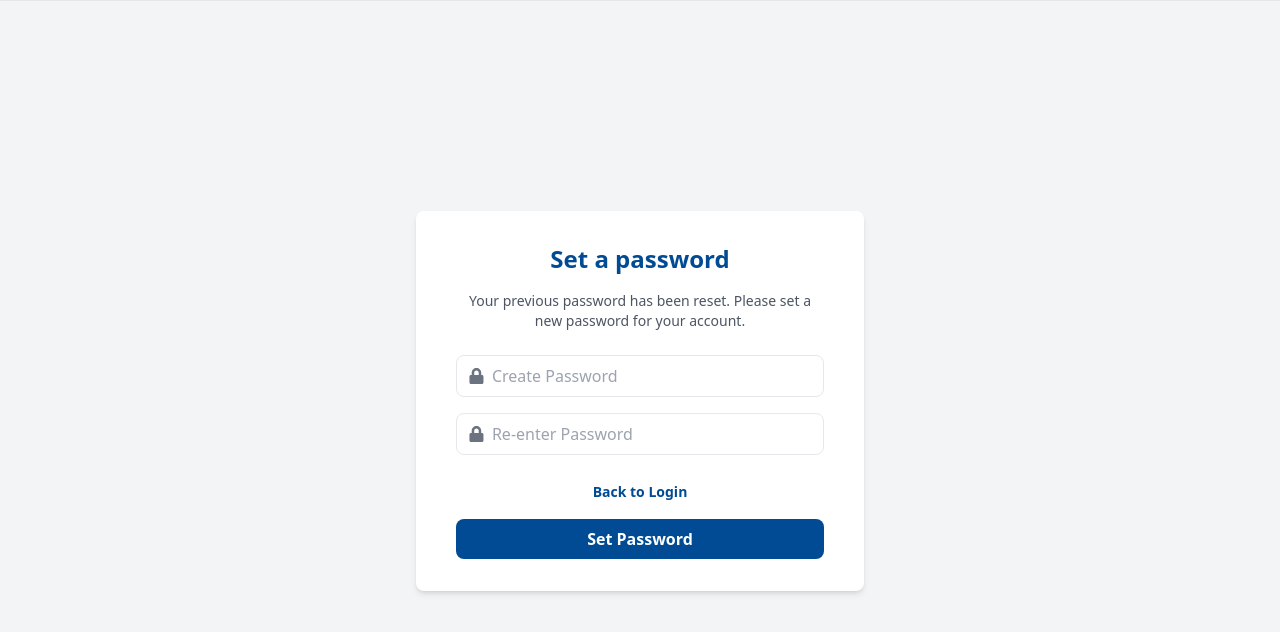
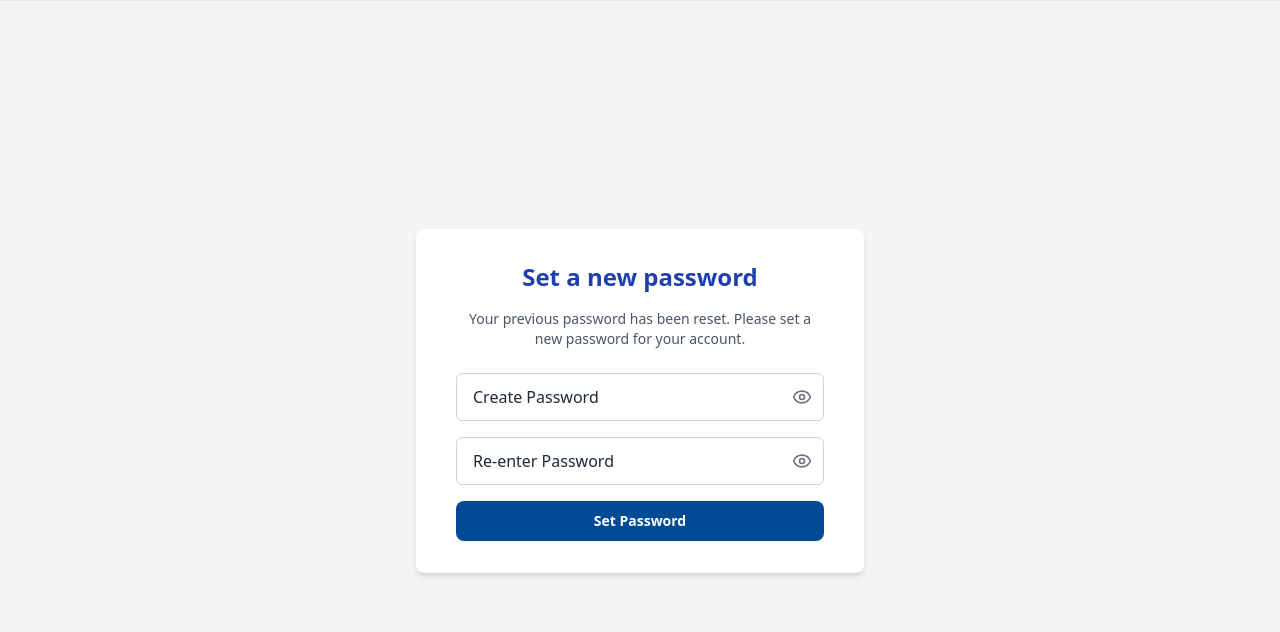
Before and after one commit to Seavlang/ChatbotUI, a Next.js app: page /forgotpassword/verify/setpassword in a window 1280 px wide. Shown: the top 632 px of the page. Built offline with nearby package versions, Linux system fonts and the light colour scheme.

Commit message:
api resend code | reset password

```diff
--- a/src/app/(auth)/forgotpassword/page.jsx
+++ b/src/app/(auth)/forgotpassword/page.jsx
@@ -1,14 +1,45 @@
 'use client'
 import { useRouter } from 'next/navigation';
-import React from 'react';
+import React, { useState } from 'react';
 import { FaEnvelope } from "react-icons/fa";
+import toast from "react-hot-toast";
+import { resendVerificationCodeAction } from "@/actions/authAction"; // Import resend action
 
-export default function page() {
-    const router = useRouter(); // To handle navigation
+export default function Page() {
+  const router = useRouter();
+  const [email, setEmail] = useState("");
+  const [error, setError] = useState("");
+  const [isLoading, setIsLoading] = useState(false);
 
-  const handleContinue = () => {
-    router.push("/forgotpassword/verify"); // Redirect to the verification page
+  const handleContinue = async () => {
+    const emailRegex = /^[^\s@]+@[^\s@]+\.[^\s@]+$/;
+
+    if (!email) {
+      setError("Please enter your email address.");
+    } else if (!emailRegex.test(email)) {
+      setError("Please enter a valid email address.");
+    } else {
+      setError("");
+      setIsLoading(true);
+
+      try {
+        // Call resend verification code action
+        const res = await resendVerificationCodeAction({ email });
+
+        if (res?.success) {
+          // toast.success("Verification code sent successfully!");
+          router.push(`/forgotpassword/verify/setpassword?email=${encodeURIComponent(email)}`);
+        } else {
+          toast.error("Invalid Email. Please try again.");
+        }
+      } catch (error) {
+        toast.error("An error occurred. Please try again.");
+      } finally {
+        setIsLoading(false);
+      }
+    }
   };
+
   return (
     <div className="min-h-screen bg-gray-100 flex flex-col items-center justify-center">
       <div className="bg-white shadow-md rounded-lg px-10 py-8 w-full max-w-md text-center">
@@ -30,27 +61,24 @@ export default function page() {
             <input
               type="email"
               placeholder="Email Address"
+              value={email}
+              onChange={(e) => setEmail(e.target.value)}
               className="w-full outline-none focus:ring-0"
             />
           </div>
+          {error && <p className="text-red-500 text-sm mt-2">{error}</p>}
         </div>
 
         {/* Continue Button */}
         <div className="mb-6">
           <button
             onClick={handleContinue}
-               className="w-full bg-primary text-white py-2 rounded-lg font-semibold hover:bg-blue-700">
-                Continue
+            className="w-full bg-primary text-white py-2 rounded-lg font-semibold hover:bg-blue-700"
+            disabled={isLoading}
+          >
+            {isLoading ? "Loading..." : "Continue"}
           </button>
         </div>
-
-            {/* Already have an account */}
-            {/* <div className="text-center text-sm">
-              <span className="text-gray-600">Already have an account? </span>
-              <a href="#" className="text-primary font-bold">
-                Sign in
-              </a>
-            </div> */}
       </div>
     </div>
   );
--- a/src/app/(auth)/forgotpassword/verify/page.jsx
+++ b/src/app/(auth)/forgotpassword/verify/page.jsx
@@ -1,65 +1,129 @@
-'use client'
-import { useRouter } from 'next/navigation';
-import React from 'react';
-import { FaLock } from "react-icons/fa";
+"use client";
 
-export default function page() {
-    const router = useRouter(); // To handle navigation
+import { useState } from "react";
+import { useForm } from "react-hook-form";
+import { zodResolver } from "@hookform/resolvers/zod";
+import * as z from "zod";
+import toast from "react-hot-toast";
+import { Button } from "@/components/ui/button";
+import { Form, FormControl, FormField, FormItem, FormMessage } from "@/components/ui/form";
+import { Input } from "@/components/ui/input";
+import { useRouter, useSearchParams } from "next/navigation";
+import { verifyEmailAction, resendVerificationCodeAction } from "@/actions/authAction";
 
-    const handleVerify = () => {
-      router.push("/forgotpassword/verify/setpassword"); // Redirect to the Set Password page
-    };
-    return (
-        <div className="min-h-screen bg-gray-100 flex flex-col items-center justify-center">
-          <div className="bg-white shadow-md rounded-lg px-10 py-8 w-full max-w-md text-center">
-            {/* Heading */}
-            <h2 className="text-2xl font-bold text-blue-600 mb-4">
-              Code Verification
-            </h2>
+// Define the validation schema for code
+const codeSchema = z.object({
+  code: z.string().min(6, "Code must be 6 characters").max(6, "Code must be 6 characters"),
+});
 
-            {/* Description */}
-            <p className="text-gray-600 mb-6">
-              An authentication code has been sent to your email.
-            </p>
+export default function CodeVerificationForm() {
+  const [isLoading, setIsLoading] = useState(false);
+  const [isResending, setIsResending] = useState(false);
+  const router = useRouter();
+  const searchParams = useSearchParams();
+  const email = searchParams?.get("email");
 
-            {/* Code Input */}
-            <div className="mb-4">
-              <div className="flex items-center border rounded-lg px-3 py-2">
-                <FaLock className="text-gray-500 mr-2" />
-                <input
-                  type="text"
-                  placeholder="Code"
-                  className="w-full outline-none focus:ring-0"
-                />
-              </div>
+  const form = useForm({
+    resolver: zodResolver(codeSchema),
+    defaultValues: {
+      code: "",
+    },
+  });
+
+  async function onSubmit(values) {
+    if (!email) {
+      toast.error("Email is required. Please go back and enter your email.");
+      return;
+    }
+    setIsLoading(true);
+    try {
+      const res = await verifyEmailAction({
+        email,
+        code: values.code,
+      });
+      console.log("ress",res);
+
+      if (res.success) {
+        toast.success("Code verified successfully!");
+        router.push("/login");
+      } else {
+        toast.error("Invalid verification code. Please try again.");
+      }
+    } catch (error) {
+      toast.error("An error occurred during verification. Please try again.");
+      console.error("Verification error:", error);
+    } finally {
+      setIsLoading(false);
+    }
+  }
+
+  async function handleResend() {
+    if (!email) {
+      toast.error("Email is required to resend the code. Please go back and enter your email.");
+      return;
+    }
+    setIsResending(true);
+    try {
+      const res = await resendVerificationCodeAction({ email });
+      if (res.success) {
+        toast.success("Verification code resent successfully!");
+      } else {
+        toast.error("Failed to resend verification code. Please try again.");
+      }
+    } catch (error) {
+      toast.error("An error occurred while resending the code. Please try again.");
+      console.error("Resend error:", error);
+    } finally {
+      setIsResending(false);
+    }
+  }
+
+  return (
+    <div className="flex flex-col items-center justify-center min-h-screen bg-gray-50">
+      <div className="w-full max-w-md p-8 space-y-6 bg-white rounded-lg shadow-md">
+        <h2 className="text-2xl font-bold text-center text-blue-800">Code Verification</h2>
+        <p className="text-center text-gray-500">An authentication code has been sent to your email.</p>
+
+        <Form {...form}>
+          <form onSubmit={form.handleSubmit(onSubmit)} className="space-y-4">
+            <FormField
+              control={form.control}
+              name="code"
+              render={({ field }) => (
+                <FormItem>
+                  <FormControl>
+                    <Input
+                      placeholder="Code"
+                      {...field}
+                      className="h-12 text-base px-4 rounded-md border-gray-300"
+                    />
+                  </FormControl>
+                  <FormMessage className="text-red-500"/>
+                </FormItem>
+              )}
+            />
+
+            <div className="text-center">
+              <a href="/login" className="text-sm text-primary">Back to Login</a>
             </div>
 
-            {/* Back to Login */}
-            <div className="mb-4 text-sm">
-              <a href="/login" className="text-primary font-bold">
-                Back to Login
-              </a>
-            </div>
+            <Button
+              type="submit"
+              className="w-full bg-primary text-white h-12 rounded-md font-semibold hover:bg-blue-700"
+              disabled={isLoading}
+            >
+              {isLoading ? "Verifying..." : "Verify"}
+            </Button>
+          </form>
+        </Form>
 
-            {/* Verify Button */}
-            <div className="mb-4">
-              <button
-            onClick={handleVerify}
-              className="w-full bg-primary text-white py-2 rounded-lg font-semibold hover:bg-blue-700">
-                Verify
-              </button>
-            </div>
-
-            {/* Resend Code */}
-            <div>
-              <p className="text-gray-600 text-sm">
-                Didn’t receive a code?{" "}
-                <a href="#" className="text-blue-500 font-bold">
-                  Resend
-                </a>
-              </p>
-            </div>
-          </div>
+        <div className="text-center text-sm text-gray-500">
+          Didn't receive a code?{" "}
+          <button onClick={handleResend} disabled={isResending} className="text-primary underline">
+            {isResending ? "Resending..." : "Resend"}
+          </button>
         </div>
-      );
+      </div>
+    </div>
+  );
 }
--- a/src/app/(auth)/forgotpassword/verify/setpassword/page.jsx
+++ b/src/app/(auth)/forgotpassword/verify/setpassword/page.jsx
@@ -1,57 +1,162 @@
-import React from 'react';
-import { FaLock } from "react-icons/fa";
+"use client";
 
-export default function page() {
+import { useState } from "react";
+import { useForm } from "react-hook-form";
+import { zodResolver } from "@hookform/resolvers/zod";
+import * as z from "zod";
+import toast from "react-hot-toast";
+import { Button } from "@/components/ui/button";
+import {
+  Form,
+  FormControl,
+  FormField,
+  FormItem,
+  FormMessage,
+} from "@/components/ui/form";
+import { Input } from "@/components/ui/input";
+import { Eye, EyeOff } from "lucide-react";
+import { useRouter, useSearchParams } from "next/navigation";
+import { resetPasswordAction } from "@/actions/authAction"; // Import reset password action
+
+// Define the validation schema for password and confirmPassword
+const passwordSchema = z
+  .object({
+    password: z
+      .string()
+      .min(8, "Password must be at least 8 characters")
+      .refine((value) => !/\s/.test(value), "Password cannot contain spaces"),
+    confirmPassword: z
+      .string()
+      .min(8, "Please confirm your password")
+      .refine((value) => !/\s/.test(value), "Password cannot contain spaces"),
+  })
+  .refine((data) => data.password === data.confirmPassword, {
+    message: "Passwords do not match",
+    path: ["confirmPassword"],
+  });
+
+export default function ResetPasswordForm() {
+  const [isLoading, setIsLoading] = useState(false);
+  const [showPassword, setShowPassword] = useState(false);
+  const [showConPassword, setShowConPassword] = useState(false);
+  const router = useRouter();
+  const searchParams = useSearchParams();
+  const email = searchParams?.get("email");
+
+  const form = useForm({
+    resolver: zodResolver(passwordSchema),
+    defaultValues: {
+      password: "",
+      confirmPassword: "",
+    },
+  });
+
+  async function onSubmit(values) {
+    if (!email) {
+      toast.error("Email is missing. Please try again.");
+      return;
+    }
+
+    setIsLoading(true);
+    try {
+      const res = await resetPasswordAction({ email, password: values.password });
+      if (res?.success) {
+        toast.success("Password has been reset successfully!");
+        router.push("/login");
+      } else {
+        toast.error("Failed to reset password. Please try again.");
+      }
+    } catch (error) {
+      toast.error("An error occurred. Please try again.");
+      console.error("Reset password error:", error);
+    } finally {
+      setIsLoading(false);
+    }
+  }
+
   return (
     <div className="min-h-screen bg-gray-100 flex flex-col items-center justify-center">
       <div className="bg-white shadow-md rounded-lg px-10 py-8 w-full max-w-md text-center">
-            {/* Heading */}
-            <h2 className="text-2xl font-bold text-primary mb-4">Set a password</h2>
-
-            {/* Description */}
-            <p className="text-gray-600 mb-6 text-sm">
+        <h2 className="text-2xl font-bold text-blue-800 mb-4">Set a new password</h2>
+        <p className="text-gray-600 text-sm mb-6">
           Your previous password has been reset. Please set a new password for your account.
         </p>
 
+        <Form {...form}>
+          <form onSubmit={form.handleSubmit(onSubmit)} className="space-y-4">
             {/* Password Input */}
-            <div className="mb-4">
-              <div className="flex items-center border rounded-lg px-3 py-2">
-                <FaLock className="text-gray-500 mr-2" />
-                <input
-                  type="password"
+            <FormField
+              control={form.control}
+              name="password"
+              render={({ field }) => (
+                <FormItem>
+                  <FormControl>
+                    <div className="relative">
+                      <Input
+                        type={showPassword ? "text" : "password"}
                         placeholder="Create Password"
-                  className="w-full outline-none focus:ring-0"
+                        {...field}
+                        className="h-12 text-base px-4 pr-10 rounded-md border-gray-300"
                       />
+                      <button
+                        type="button"
+                        className="absolute inset-y-0 right-0 pr-3 flex items-center"
+                        onClick={() => setShowPassword(!showPassword)}
+                      >
+                        {showPassword ? (
+                          <EyeOff className="h-5 w-5 text-gray-500" />
+                        ) : (
+                          <Eye className="h-5 w-5 text-gray-500" />
+                        )}
+                      </button>
                     </div>
-            </div>
+                  </FormControl>
+                  <FormMessage className="text-red-500" />
+                </FormItem>
+              )}
+            />
 
             {/* Confirm Password Input */}
-            <div className="mb-6">
-              <div className="flex items-center border rounded-lg px-3 py-2">
-                <FaLock className="text-gray-500 mr-2" />
-                <input
-                  type="password"
+            <FormField
+              control={form.control}
+              name="confirmPassword"
+              render={({ field }) => (
+                <FormItem>
+                  <FormControl>
+                    <div className="relative">
+                      <Input
+                        type={showConPassword ? "text" : "password"}
                         placeholder="Re-enter Password"
-                  className="w-full outline-none focus:ring-0"
+                        {...field}
+                        className="h-12 text-base px-4 pr-10 rounded-md border-gray-300"
                       />
-              </div>
-            </div>
-
-            {/* Back to Login */}
-            <div className="mb-4">
-              <a href="/login" className="text-primary text-sm font-bold">
-                Back to Login
-              </a>
-            </div>
-
-            {/* Set Password Button */}
-            <div>
-              <button className="w-full bg-primary text-white py-2 rounded-lg font-semibold hover:bg-blue-700">
-              <a href="/login">
-                Set Password
-              </a>
+                      <button
+                        type="button"
+                        className="absolute inset-y-0 right-0 pr-3 flex items-center"
+                        onClick={() => setShowConPassword(!showConPassword)}
+                      >
+                        {showConPassword ? (
+                          <EyeOff className="h-5 w-5 text-gray-500" />
+                        ) : (
+                          <Eye className="h-5 w-5 text-gray-500" />
+                        )}
                       </button>
                     </div>
+                  </FormControl>
+                  <FormMessage className="text-red-500" />
+                </FormItem>
+              )}
+            />
+
+            <Button
+              type="submit"
+              className="w-full bg-primary text-white py-2 rounded-lg font-semibold hover:bg-blue-700"
+              disabled={isLoading}
+            >
+              {isLoading ? "Setting Password..." : "Set Password"}
+            </Button>
+          </form>
+        </Form>
       </div>
     </div>
   );
--- a/src/app/(auth)/register/page.jsx
+++ b/src/app/(auth)/register/page.jsx
@@ -1,6 +1,6 @@
 "use client";
 
-import { useEffect, useState } from "react";
+import { useState } from "react";
 import { useForm } from "react-hook-form";
 import { zodResolver } from "@hookform/resolvers/zod";
 import * as z from "zod";
@@ -11,19 +11,18 @@ import {
   FormControl,
   FormField,
   FormItem,
-  FormLabel,
   FormMessage,
 } from "@/components/ui/form";
 import { Input } from "@/components/ui/input";
 import { Eye, EyeOff } from "lucide-react";
-import { FcGoogle } from "react-icons/fc"; // For Google icon
-import { FaGithub } from "react-icons/fa"; // For GitHub icon
+import { FcGoogle } from "react-icons/fc";
+import { FaGithub } from "react-icons/fa";
 import { registerAction } from "@/actions/authAction";
 import { useRouter } from "next/navigation";
 
-
-// Define the validation schema
-const signUpSchema = z.object({
+// Updated validation schema with confirm password check
+const signUpSchema = z
+  .object({
     username: z.string().min(1, "Username is required"),
     email: z.string().email("Invalid email address"),
     password: z
@@ -34,8 +33,11 @@ const signUpSchema = z.object({
       .string()
       .min(8, "Please confirm your password")
       .refine((value) => !/\s/.test(value), "Password cannot contain spaces"),
+  })
+  .refine((data) => data.password === data.confirmPassword, {
+    message: "Passwords do not match",
+    path: ["confirmPassword"],
   });
-
 
 export default function SignUpForm() {
   const [isLoading, setIsLoading] = useState(false);
@@ -52,30 +54,22 @@ export default function SignUpForm() {
     },
   });
 
-
   async function onSubmit(values) {
     setIsLoading(true);
-    await new Promise((resolve) => setTimeout(resolve, 1000));
-    console.log("SignUp successful", values);
-    setIsLoading(false);
     const res = await registerAction({
       username: values?.username,
       email: values?.email,
       password: values?.password,
     });
-    if (res === null) {
-      console.error("Registration failed due to a network or endpoint error.");
-    } else {
-      console.log("Registration response:", res);
-      if (res.success === true) {
+    setIsLoading(false);
+
+    if (res?.success === true) {
       toast.success("Registered Successfully!");
-        route.push("/verify" + "?email=" +  values?.email);
+      route.push("/verify" + "?email=" + values?.email);
       route.refresh();
     } else {
       toast.error("Registration failed. Please try again.");
     }
-    }
-
   }
 
   return (
@@ -97,7 +91,7 @@ export default function SignUpForm() {
                       className="h-12 text-base px-4 rounded-md border-gray-300"
                     />
                   </FormControl>
-                  <FormMessage className="text-red-500"/>
+                  <FormMessage className="text-red-500" />
                 </FormItem>
               )}
             />
@@ -115,8 +109,7 @@ export default function SignUpForm() {
                       className="h-12 text-base px-4 rounded-md border-gray-300"
                     />
                   </FormControl>
-
-                  <FormMessage className="text-red-500"/>
+                  <FormMessage className="text-red-500" />
                 </FormItem>
               )}
             />
@@ -147,8 +140,7 @@ export default function SignUpForm() {
                       </button>
                     </div>
                   </FormControl>
-
-                  <FormMessage className="text-red-500"/>
+                  <FormMessage className="text-red-500" />
                 </FormItem>
               )}
             />
@@ -179,8 +171,7 @@ export default function SignUpForm() {
                       </button>
                     </div>
                   </FormControl>
-
-                  <FormMessage className="text-red-500"/>
+                  <FormMessage className="text-red-500" />
                 </FormItem>
               )}
             />
--- a/src/app/(auth)/verify/page.jsx
+++ b/src/app/(auth)/verify/page.jsx
@@ -9,7 +9,7 @@ import { Button } from "@/components/ui/button";
 import { Form, FormControl, FormField, FormItem, FormMessage } from "@/components/ui/form";
 import { Input } from "@/components/ui/input";
 import { useRouter, useSearchParams } from "next/navigation";
-import { verifyEmailAction } from "@/actions/authAction";
+import { verifyEmailAction, resendVerificationCodeAction } from "@/actions/authAction"; // Import resend action
 
 // Define the validation schema for code
 const codeSchema = z.object({
@@ -19,10 +19,8 @@ const codeSchema = z.object({
 export default function CodeVerificationForm() {
   const [isLoading, setIsLoading] = useState(false);
   const router = useRouter();
-  const searchParams = useSearchParams()
-
-  console.log("Params: " , searchParams?.get("email"));
-
+  const searchParams = useSearchParams();
+  const email = searchParams?.get("email");
 
   const form = useForm({
     resolver: zodResolver(codeSchema),
@@ -33,21 +31,30 @@ export default function CodeVerificationForm() {
 
   async function onSubmit(values) {
     setIsLoading(true);
-    await new Promise((resolve) => setTimeout(resolve, 1000)); // Simulate API call
+    const res = await verifyEmailAction({
+      email,
+      code: values.code,
+    });
     setIsLoading(false);
-    console.log("verification", values);
-    // Simulate response
-    setIsLoading(false);
-    const res = await verifyEmailAction({
-      email:  searchParams?.get("email"),
-      code: values?.code,
-    });
-    console.log("verification response", res);
-    if (res.success === true) {
+
+    if (res.success) {
       toast.success("Code verified successfully!");
-      router.push("/login"); // Navigate to dashboard or next page
+      router.push("/login");
     } else {
       toast.error("Invalid verification code. Please try again.");
+    }
+  }
+
+  async function handleResend() {
+    try {
+      const res = await resendVerificationCodeAction({ email });
+      if (res.success) {
+        toast.success("Verification code resent successfully!");
+      } else {
+        toast.error("Failed to resend verification code. Please try again.");
+      }
+    } catch (error) {
+      toast.error("An error occurred. Please try again.");
     }
   }
 
@@ -91,7 +98,10 @@ export default function CodeVerificationForm() {
         </Form>
 
         <div className="text-center text-sm text-gray-500">
-          Didn't receive a code? <a href="#" className="text-primary">Resend</a>
+          Didn't receive a code?{" "}
+          <button onClick={handleResend} className="text-primary underline">
+            Resend
+          </button>
         </div>
       </div>
     </div>
--- a/src/app/(docs)/docs/allApps/[projectId]/page.jsx
+++ b/src/app/(docs)/docs/allApps/[projectId]/page.jsx
@@ -85,17 +85,17 @@ export default function Page({ params }) {
         </label>
         {/* Display Uploaded Files */}
         <div>
-          {uploadedFiles.length === 0 ? (
+          {uploadedFiles?.length === 0 ? (
             <div className="inline-flex items-center border border-gray-300 rounded-md px-3 py-1 mb-5 text-md">
               <span className="font-bold text-primary mr-2">No document</span>
             </div>
           ) : (
             <ul>
-              {uploadedFiles.map((file, index) => (
+              {uploadedFiles?.map((file, index) => (
                 <div  className="inline-flex mr-2 items-center border border-gray-300 rounded-md mb-5 px-3 py-1 text-md">
                   {" "}
                   <li key={index} className="font-bold text-primary mr-2">
-                    {file.name}
+                    {file?.name}
                   </li>
                 </div>
               ))}
```
Also changed, not shown: src/actions/authAction.js (+11 -1 lines), src/services/auth/auth.service.js (+33 -0 lines). Lines whose indentation alone changed are shown as unchanged.
